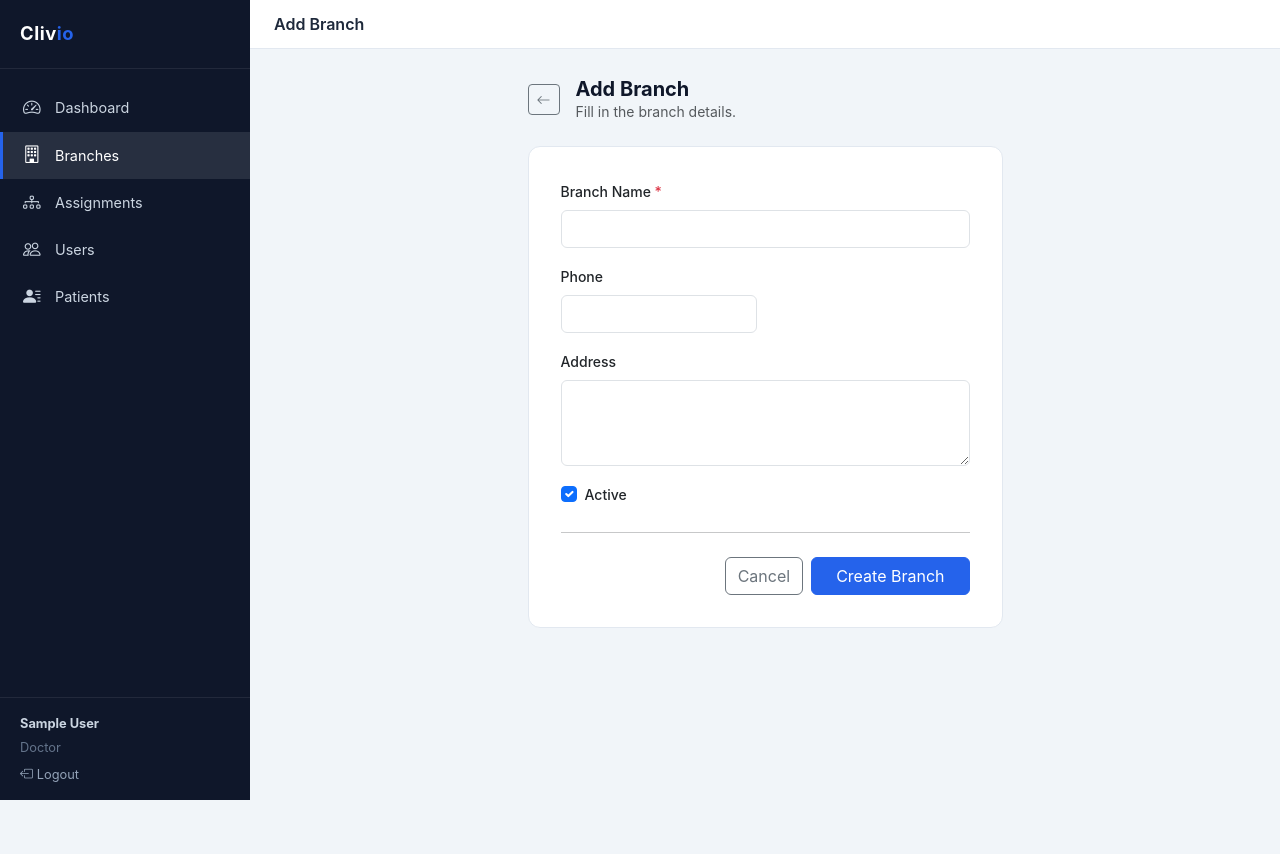
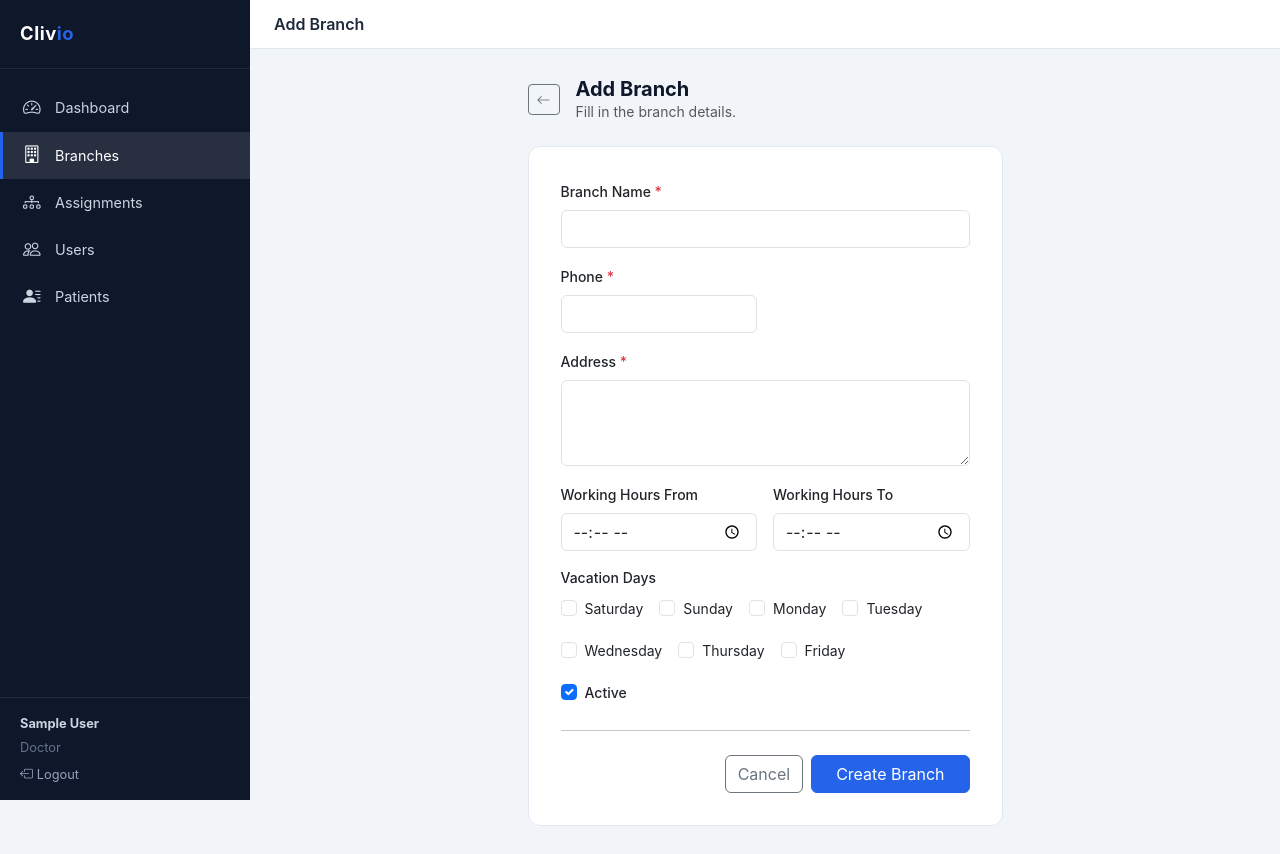
Before and after one commit to AhmedRabea1/Clivio, a Django app: page /branches/add/ in a window 1280 px wide. Before the commit the page ends 800 px from the top, so only its background shows below. Run offline with Django 5.2, Linux system fonts and the light colour scheme; the visitor is signed in with stand-in values (Sample User, id 1).

Commit message:
feat : add working hours , vac days in branches

```diff
--- a/branches/forms.py
+++ b/branches/forms.py
@@ -6,13 +6,33 @@ from accounts.models import User
 class BranchForm(forms.ModelForm):
     class Meta:
         model = Branch
-        fields = ('name', 'address', 'phone', 'is_active')
+        fields = ('name', 'address', 'phone', 'from_time', 'to_time', 'vacation_days', 'is_active')
         widgets = {
-            'name':    forms.TextInput(attrs={'class': 'form-control'}),
-            'address': forms.Textarea(attrs={'class': 'form-control', 'rows': 3}),
-            'phone':   forms.TextInput(attrs={'class': 'form-control'}),
+            'name':      forms.TextInput(attrs={'class': 'form-control'}),
+            'address':   forms.Textarea(attrs={'class': 'form-control', 'rows': 3}),
+            'phone':     forms.TextInput(attrs={'class': 'form-control'}),
+            'from_time': forms.TimeInput(attrs={'class': 'form-control', 'type': 'time'}),
+            'to_time':   forms.TimeInput(attrs={'class': 'form-control', 'type': 'time'}),
             'is_active': forms.CheckboxInput(attrs={'class': 'form-check-input'}),
         }
+
+    VACATION_CHOICES = [
+        (0, 'Saturday'), (1, 'Sunday'), (2, 'Monday'),
+        (3, 'Tuesday'), (4, 'Wednesday'), (5, 'Thursday'), (6, 'Friday'),
+    ]
+    vacation_days = forms.MultipleChoiceField(
+        choices=VACATION_CHOICES,
+        required=False,
+        widget=forms.CheckboxSelectMultiple,
+    )
+
+    def __init__(self, *args, **kwargs):
+        super().__init__(*args, **kwargs)
+        if self.instance and self.instance.pk and self.instance.vacation_days:
+            self.initial['vacation_days'] = [str(d) for d in self.instance.vacation_days]
+
+    def clean_vacation_days(self):
+        return [int(d) for d in self.cleaned_data.get('vacation_days', [])]
 
 
 class UserBranchAssignmentForm(forms.Form):
--- a/branches/models.py
+++ b/branches/models.py
@@ -8,9 +8,22 @@ class Branch(models.Model):
         on_delete=models.CASCADE,
         related_name='branches',
     )
+    DAYS = [
+        (0, 'Saturday'),
+        (1, 'Sunday'),
+        (2, 'Monday'),
+        (3, 'Tuesday'),
+        (4, 'Wednesday'),
+        (5, 'Thursday'),
+        (6, 'Friday'),
+    ]
+
     name = models.CharField(max_length=60)
     address = models.TextField()
     phone = models.CharField(max_length=30)
+    from_time = models.TimeField(null=True, blank=True)
+    to_time = models.TimeField(null=True, blank=True)
+    vacation_days = models.JSONField(default=list, blank=True)
     is_active = models.BooleanField(default=True)
     created_at = models.DateTimeField(auto_now_add=True)
 
--- a/templates/branches/branch_form.html
+++ b/templates/branches/branch_form.html
@@ -27,12 +27,33 @@
             {% if form.name.errors %}<div class="text-danger small mt-1">{{ form.name.errors.0 }}</div>{% endif %}
           </div>
           <div class="col-md-6">
-            <label class="form-label fw-medium small">Phone</label>
+            <label class="form-label fw-medium small">Phone <span class="text-danger">*</span></label>
             {{ form.phone }}
           </div>
           <div class="col-12">
-            <label class="form-label fw-medium small">Address</label>
+            <label class="form-label fw-medium small">Address <span class="text-danger">*</span></label>
             {{ form.address }}
+          </div>
+          <div class="col-md-6">
+            <label class="form-label fw-medium small">Working Hours From</label>
+            {{ form.from_time }}
+          </div>
+          <div class="col-md-6">
+            <label class="form-label fw-medium small">Working Hours To</label>
+            {{ form.to_time }}
+          </div>
+          <div class="col-12">
+            <label class="form-label fw-medium small d-block mb-2">Vacation Days</label>
+            <div class="d-flex flex-wrap gap-3">
+              {% for value, label in form.vacation_days.field.choices %}
+              <div class="form-check">
+                <input class="form-check-input" type="checkbox" name="vacation_days"
+                  value="{{ value }}" id="vday_{{ value }}"
+                  {% if value|stringformat:"s" in form.vacation_days.value %}checked{% endif %}>
+                <label class="form-check-label small" for="vday_{{ value }}">{{ label }}</label>
+              </div>
+              {% endfor %}
+            </div>
           </div>
           <div class="col-12">
             <div class="form-check">
```
Also changed, not shown: branches/serializers.py (+8 -1 lines), branches/migrations/0005_branch_from_time_branch_to_time_branch_vacation_days.py (added).
